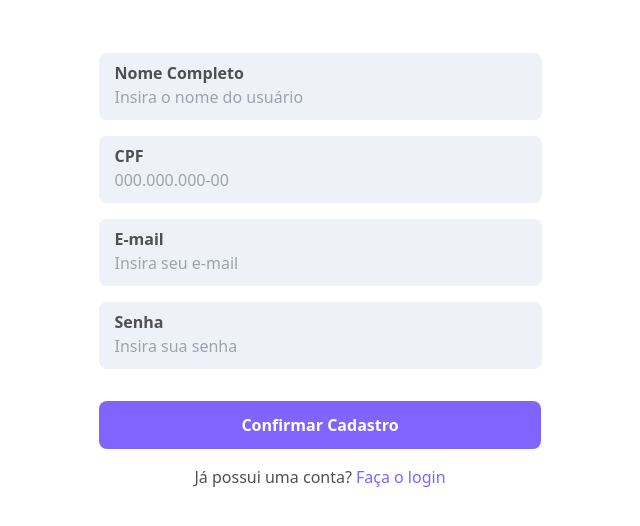
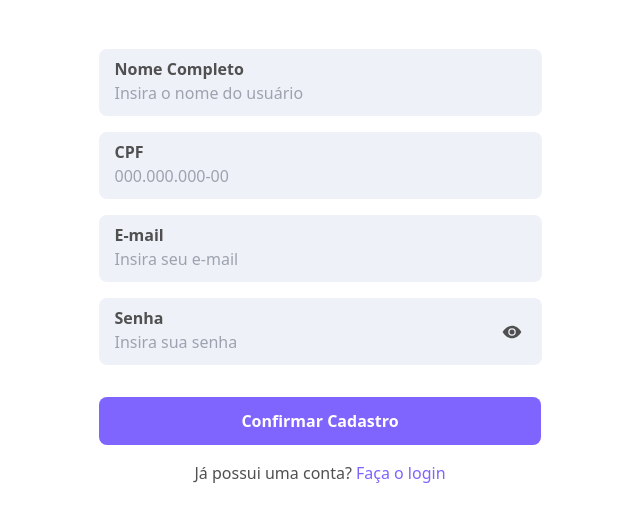
Before and after one commit to AppMorada/MoradaApp.Front, a Next.js app: page /cadastro/morador in a window 1280 px wide. Shown: the part 214-740 px from the top of the page, without its empty margins (320-960 px from the left). Built offline with nearby package versions, Linux system fonts and the light colour scheme.

Commit message:
feat: finalização das telas CondominiumRegisterPage, ResidentRegisterPage

```diff
--- a/src/app/(auth)/cadastro/condominio/page.tsx
+++ b/src/app/(auth)/cadastro/condominio/page.tsx
@@ -1,13 +1,16 @@
 'use client'
 
 import { useState } from 'react'
+import Image from 'next/image'
 import Link from 'next/link'
+
 import { zodResolver } from '@hookform/resolvers/zod'
 import { useForm } from 'react-hook-form'
 import { FaEyeSlash } from 'react-icons/fa'
 import { IoEyeSharp } from 'react-icons/io5'
 import z from 'zod'
-import Input from '@/components/Input'
+
+import Input from '@/components/input'
 
 interface FormData {
     fullName: string
@@ -51,7 +54,6 @@ export default function CondominiumRegisterPage() {
     })
 
     const onSubmit = (data: FormData) => {
-        console.log(data)
         reset()
     }
 
@@ -61,13 +63,13 @@ export default function CondominiumRegisterPage() {
 
     return (
         <section className="flex min-h-screen flex-col items-center justify-center">
-            <img
+            <Image
                 src="/assets/images/brand/logo.svg"
                 alt="Logo MoradaApp"
                 width={268}
                 height={98}
             />
-            <form className="mt-14" onSubmit={handleSubmit(onSubmit)}>
+            <form className="mt-12" onSubmit={handleSubmit(onSubmit)}>
                 <div className="flex flex-col items-center justify-center gap-4">
                     <Input
                         label="Nome do usuário administrador"
@@ -103,7 +105,7 @@ export default function CondominiumRegisterPage() {
                             error={errors.password?.message}
                         />
                         <div
-                            className="absolute right-5 top-6"
+                            className="absolute right-5 top-6 cursor-pointer"
                             onClick={passwordShow}
                         >
                             {showPassword ? (
--- a/src/app/(auth)/cadastro/morador/page.tsx
+++ b/src/app/(auth)/cadastro/morador/page.tsx
@@ -1,42 +1,74 @@
 'use client'
-import {useForm} from "react-hook-form";
+
+import Image from 'next/image'
 import Link from 'next/link'
-import Input from '@/components/Input';
-import Image from "next/image";
 
+import { useForm } from 'react-hook-form'
 
-interface FormData{
+import Input from '@/components/input'
+
+import { zodResolver } from '@hookform/resolvers/zod'
+import { z } from 'zod'
+import { useState } from 'react'
+import { FaEyeSlash } from 'react-icons/fa'
+import { IoEyeSharp } from 'react-icons/io5'
+
+interface FormData {
     fullName: string
     cpf: string
     email: string
     password: string
-
 }
 
+const schema = z.object({
+    fullName: z.string().min(3, 'O nome deve ter no mínimo 3 caracteres'),
+    cpf: z.string().length(11, 'O CPF deve conter 11 caracteres'),
+    email: z.string().min(1, 'O e-mail é obrigatório').email('Formato de e-mail inválido'),
+    password: z.string().min(8, 'A senha deve ter no mínimo 8 caracteres')
+        .regex(/[a-z]/, 'A senha deve conter pelo menos uma letra minúscula')
+        .regex(/[A-Z]/, 'A senha deve conter pelo menos uma letra maiúscula')
+        .regex(/[!@#$%^&*(),.?":{}|<>]/, 'A senha deve conter pelo menos um caractere especial')
+
+})
+
 export default function ResidentRegisterPage() {
+    const [showPassword, setShowPassword] = useState(false)
 
-    const {register, handleSubmit} = useForm<FormData>();
+    const {
+        register,
+        handleSubmit,
+        reset,
+        formState: { errors }
+    } = useForm<FormData>({
+        resolver: zodResolver(schema)
+    })
 
     const onSubmit = (data: FormData) => {
-        console.log(data)
+        reset()
+    }
+
+    const passwordShow = () => {
+        setShowPassword(!showPassword)
     }
 
     return (
-        <section className="flex flex-col justify-center items-center min-h-screen">
-            <Image src="/assets/images/brand/logo.svg"
+        <section className="flex min-h-screen flex-col items-center justify-center">
+            <Image
+                src="/assets/images/brand/logo.svg"
                 alt="Logo MoradaApp"
                 width={268}
-                 height={98} />
+                height={98}
+            />
 
-            <form className="mt-14" onSubmit={handleSubmit(onSubmit)}>
-                <div className = "flex flex-col items-center justify-center gap-4">
+            <form className="mt-12" onSubmit={handleSubmit(onSubmit)}>
+                <div className="flex flex-col items-center justify-center gap-4">
                     <Input
                         label=" Nome Completo"
                         type="text"
                         name="fullName"
                         placeholder="Insira o nome do usuário"
                         register={register}
-
+                        error={errors.fullName?.message}
                         />
 
                     <Input
@@ -45,7 +77,7 @@ export default function ResidentRegisterPage() {
                         name="cpf"
                         placeholder="000.000.000-00"
                         register={register}
-
+                        error={errors.cpf?.message}
                         />
 
                     <Input
@@ -54,32 +86,40 @@ export default function ResidentRegisterPage() {
                         name="email"
                         placeholder="Insira seu e-mail"
                         register={register}
-
+                        error={errors.email?.message}
                     />
 
+<div className="relative">
                         <Input
                             label="Senha"
-                        type="password"
+                            type={showPassword ? 'text' : 'password'}
                             name="password"
                             placeholder="Insira sua senha"
                             register={register}
-
+                            error={errors.password?.message}
                         />
-
-
-
+                        <div
+                            className="absolute right-5 top-6 cursor-pointer"
+                            onClick={passwordShow}
+                        >
+                            {showPassword ? (
+                                <FaEyeSlash size={20} />
+                            ) : (
+                                <IoEyeSharp size={20} />
+                            )}
+                        </div>
+                    </div>
                 </div>
 
-                <div className="flex flex-col justify-center items-center mt-8">
-
-                    <button className="bg-primary h-12 w-[442px] rounded-lg text-background font-extrabold"
+                <div className="mt-8 flex flex-col items-center justify-center">
+                    <button
+                        className="h-12 w-[442px] rounded-lg bg-primary font-extrabold text-background"
                         type="submit"
                     >
                         Confirmar Cadastro
                     </button>
 
-
-                    <div className="flex gap-1 m-4">
+                    <div className="m-4 flex gap-1">
                         <span className="font-medium">
                             Já possui uma conta?
                         </span>
```
Lines whose indentation alone changed are shown as unchanged.
